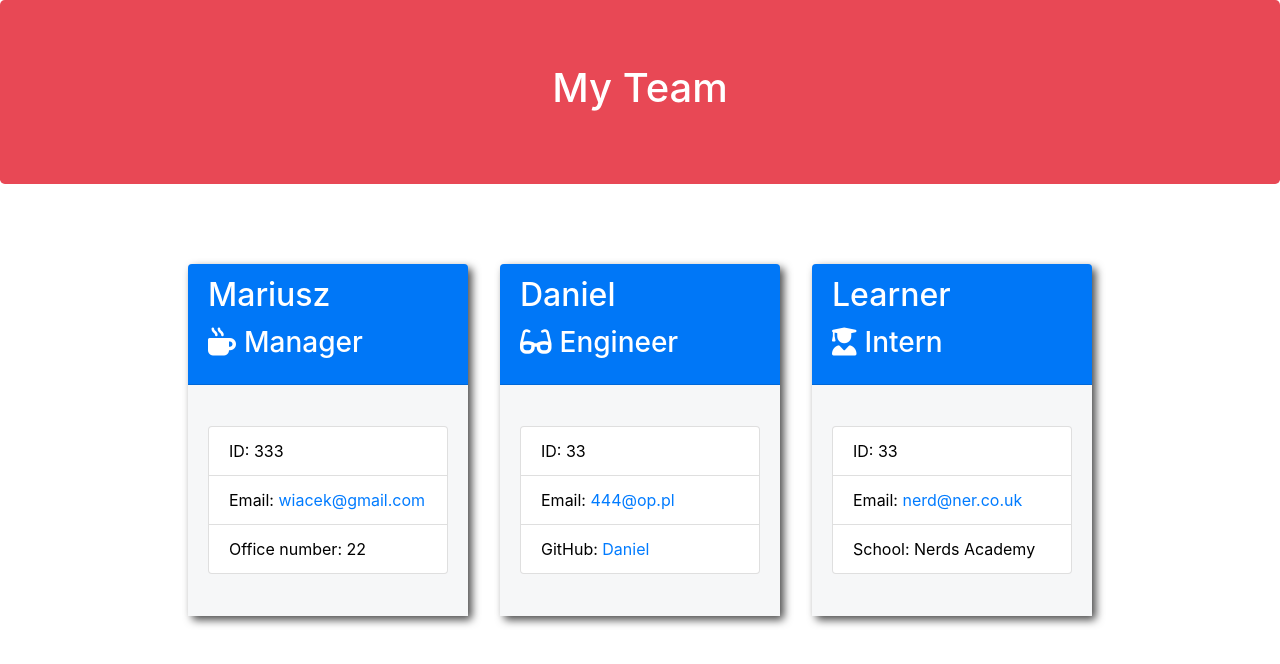
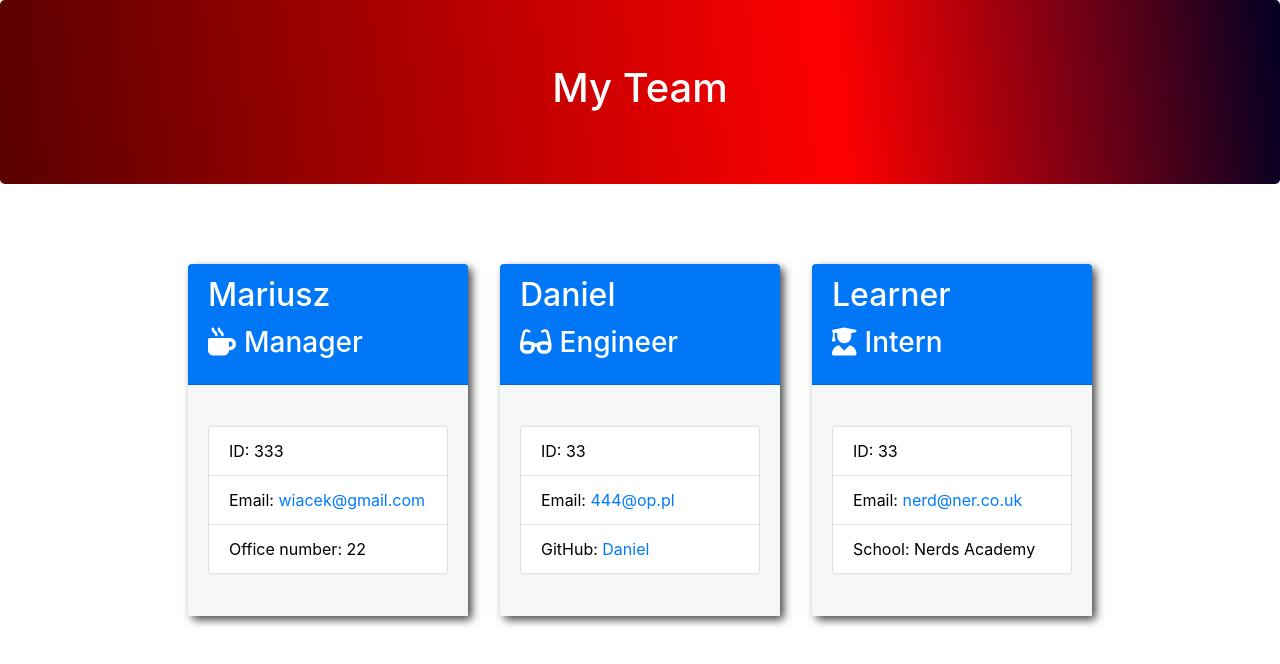
Before and after one commit to MariuszWiacek/My-Team-Generator, a website: page output/team.html in a window 1280 px wide. Drawn offline with nearby package versions, Linux system fonts and the light colour scheme.

Commit message:
css background added

```diff
--- a/assets/style.css
+++ b/assets/style.css
@@ -1,5 +1,6 @@
 .team-heading {
-  background-color: #e84855;
+  background: rgb(2,0,36);
+background: linear-gradient(264deg, rgba(2,0,36,1) 0%, rgba(255,0,0,1) 35%, rgba(89,0,0,1) 100%);
   color: #ffffff;
 }
 
```
